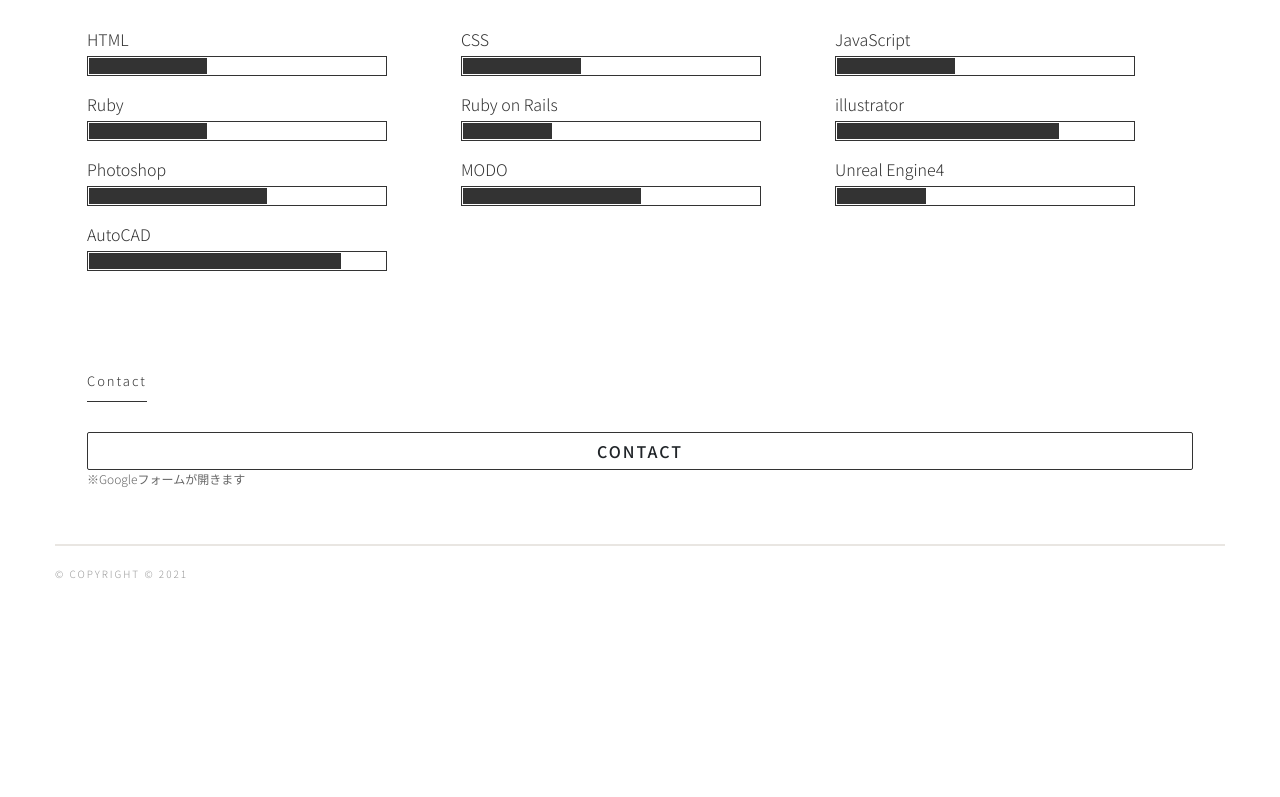
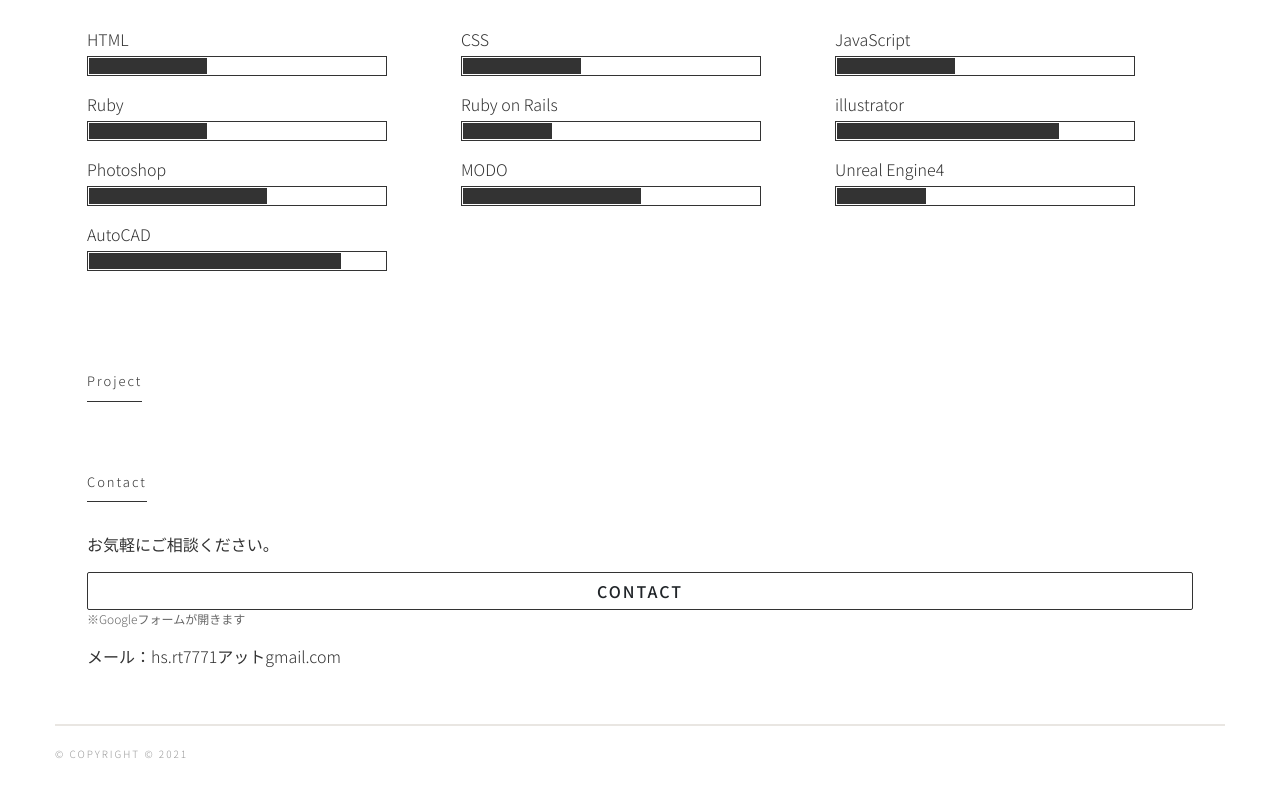
Before and after one commit to hoshi-R/PortFolio, a plain HTML site: page index.html in a window 1280 px wide. Shown: the part 1041-1838 px from the top of the page. Before the commit the page ends 1698 px from the top, so only its background shows below. Drawn offline with nearby package versions, Linux system fonts and the light colour scheme.

Commit message:
更新.7-10.1

```diff
--- a/index.html
+++ b/index.html
@@ -156,6 +156,16 @@
 			</div>
 		</section>
 
+		<section>
+			<div class="container">
+			<div class="project row">
+				<div class="col-sm">
+					<p class="toc">Project</p>
+				</div>
+
+			</div>
+		</section>
+
     <section id="contact">
 			<!-- Button trigger modal -->
 			<div class="container">
@@ -164,10 +174,12 @@
 						<p class="toc">Contact</p>
 					</div>
 				</div>
+				<p>お気軽にご相談ください。</p>
 				<button type="button" class="btn btn-border" data-toggle="modal" data-target="#exampleModalCentered">
 					<p class="contact_text">CONTACT</p>
 				</button>
 				<p class="warningNote">※Googleフォームが開きます</p>
+				<p>メール：hs.rt7771アットgmail.com</p>
 			</div>
 			<!-- Modal -->
 			<div class="modal" id="exampleModalCentered" tabindex="-1" role="dialog">
```
Also changed, not shown: assets/img/project-01.jpg (added), assets/img/project-02.jpg (added), assets/img/project-03.jpg (added), assets/img/project-04.jpg (added), assets/img/project-05.jpg (added), assets/img/skill-1.jpg (deleted), assets/img/skill-2.jpg (deleted), assets/img/skill-3.jpg (deleted), assets/img/skill-4.jpg (deleted), assets/img/skill-5.jpg (deleted).
